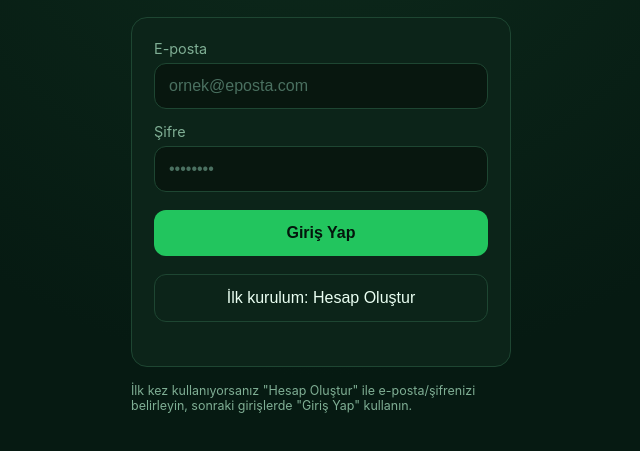
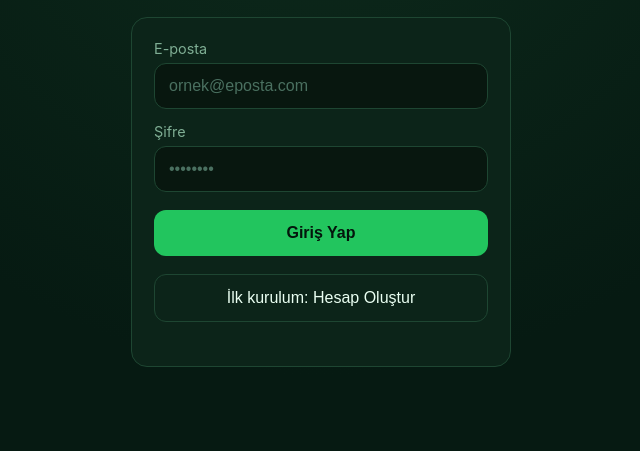
Before and after one commit to xmifrmx/rss, a website: page index.html in a window 1280 px wide. Shown: the part 143-594 px from the top of the page, without its empty margins (319-959 px from the left). Drawn offline with nearby package versions, Linux system fonts and the light colour scheme.

Commit message:
Remove hint for account creation instructions
Remove hint paragraph for first-time users.

```diff
--- a/index.html
+++ b/index.html
@@ -108,7 +108,6 @@
     <button id="signup-btn" class="secondary">İlk kurulum: Hesap Oluştur</button>
     <div class="error" id="login-error"></div>
   </div>
-  <p class="hint">İlk kez kullanıyorsanız "Hesap Oluştur" ile e-posta/şifrenizi belirleyin, sonraki girişlerde "Giriş Yap" kullanın.</p>
 </div>
 
 <div id="app" class="wrap hidden">
```
